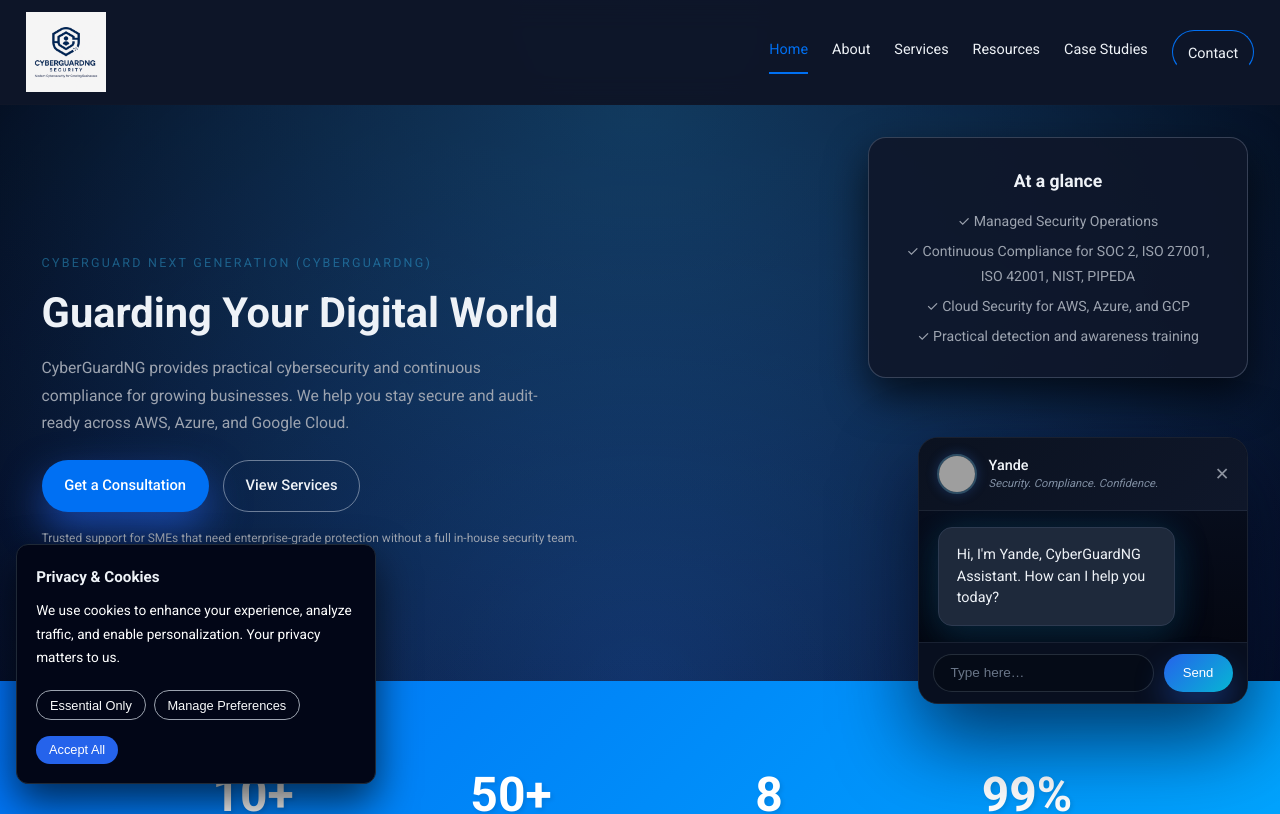
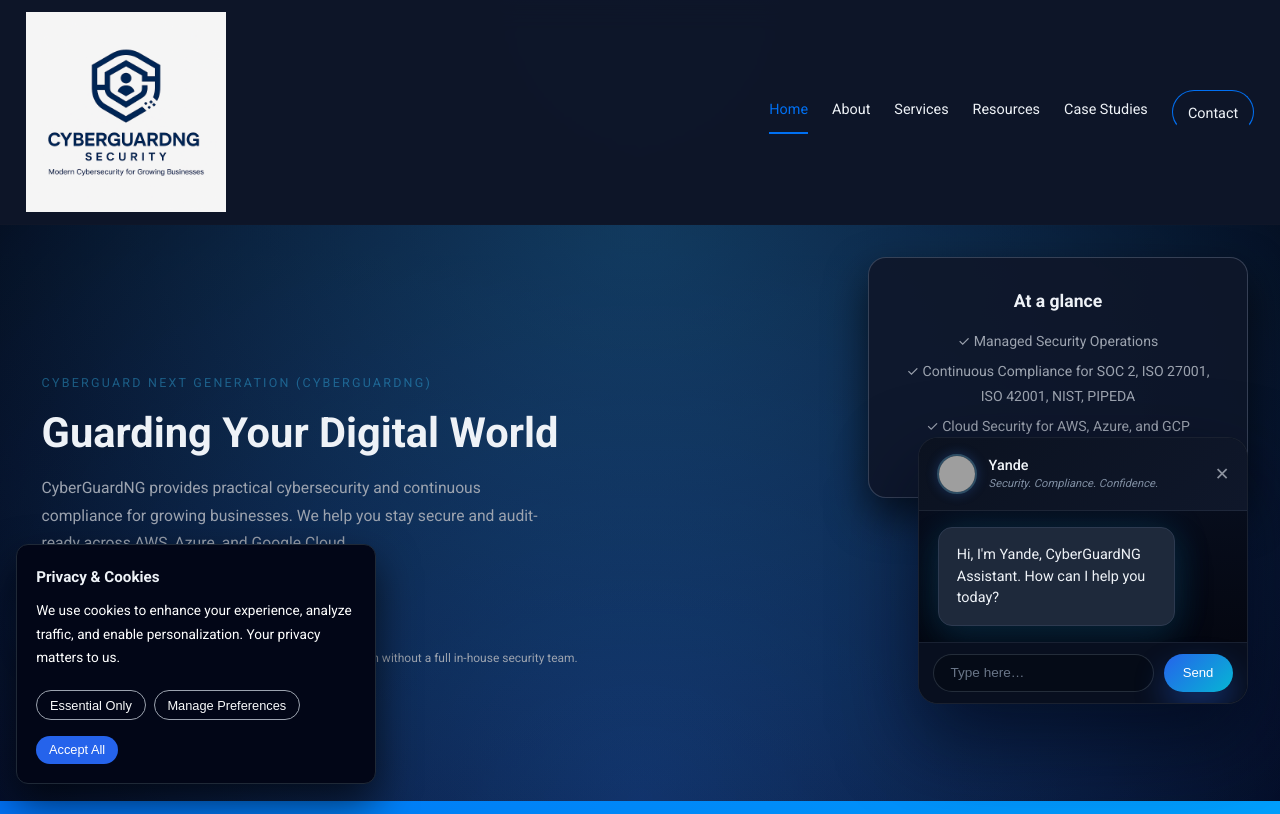
Before and after one commit to osayande-infosec/cyberguardng, a React (Vite) app in the folder cyberguardng/react-site/: page / in a window 1280 px wide. Shown: the top 814 px of the page. Built offline with nearby package versions, Linux system fonts and the light colour scheme; grey boxes are pictures that could not be loaded.

Commit message:
Update logo.

```diff
--- a/cyberguardng/react-site/src/styles.css
+++ b/cyberguardng/react-site/src/styles.css
@@ -57,8 +57,8 @@
   align-items:center
 }
 .logo-img{
-  height:80px;
-  width:auto
+  width:200px;
+  height:auto
 }
 .brand-text{
   display:flex;
```
Also changed, not shown: 1 other file (tests, documents, lock files or other folders).
